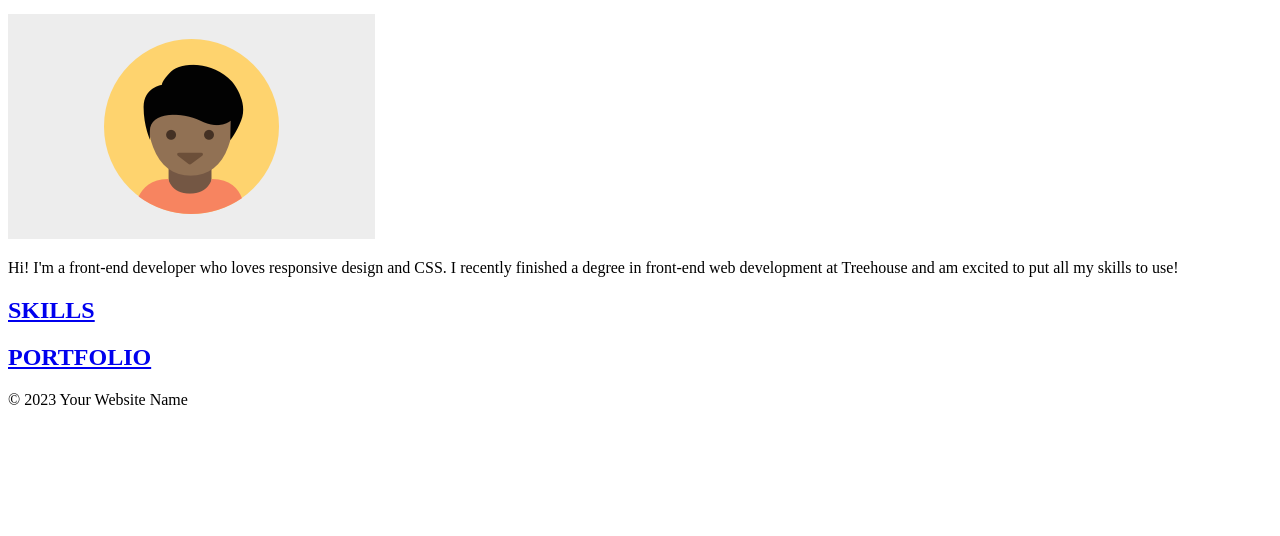
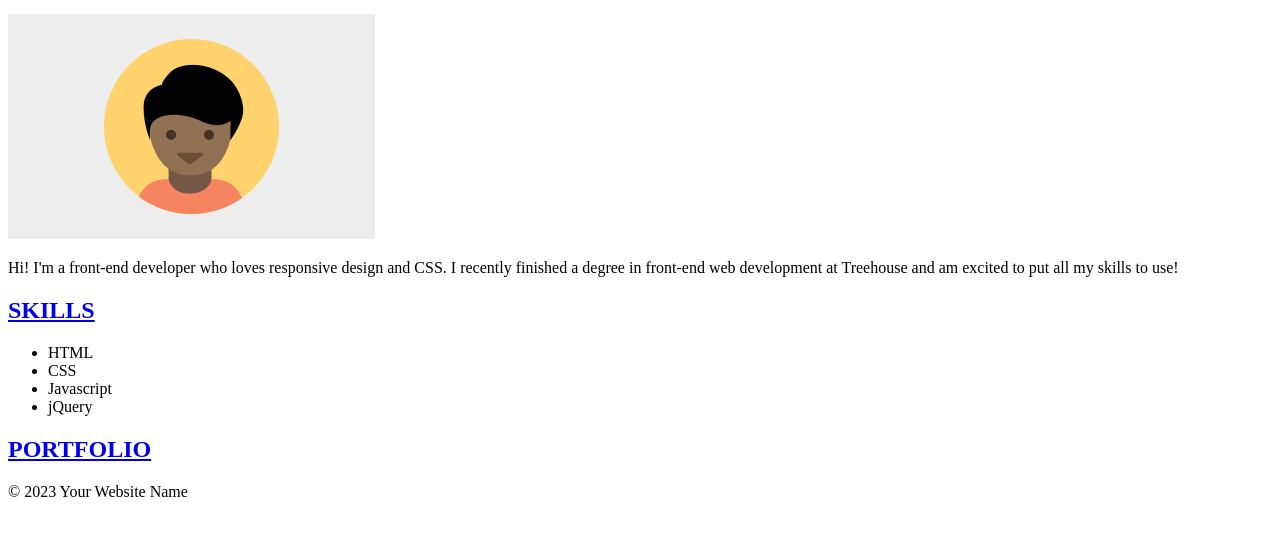
Before and after one commit to jclewis17/techdegree-project-2, a plain HTML site: page index.html in a window 1280 px wide. Shown: the part 154-690 px from the top of the page. Drawn offline with Linux system fonts and the light colour scheme; a web font is replaced by a local one.

Commit message:
Finished Skills Section
Added all content for skills section

```diff
--- a/index.html
+++ b/index.html
@@ -38,10 +38,18 @@
             <!-- *** Skills *** -->
 
             <h2><a href="#skills">SKILLS</a></h2>
+            <ul>
+                <li>HTML</li>
+                <li>CSS</li>
+                <li>Javascript</li>
+                <li>jQuery</li>
+            </ul>
+
 
             <!-- *** Portfolio *** -->
 
             <h2><a href="#portfolio">PORTFOLIO</a></h2>
+
         </main>
 
         <footer>
```
